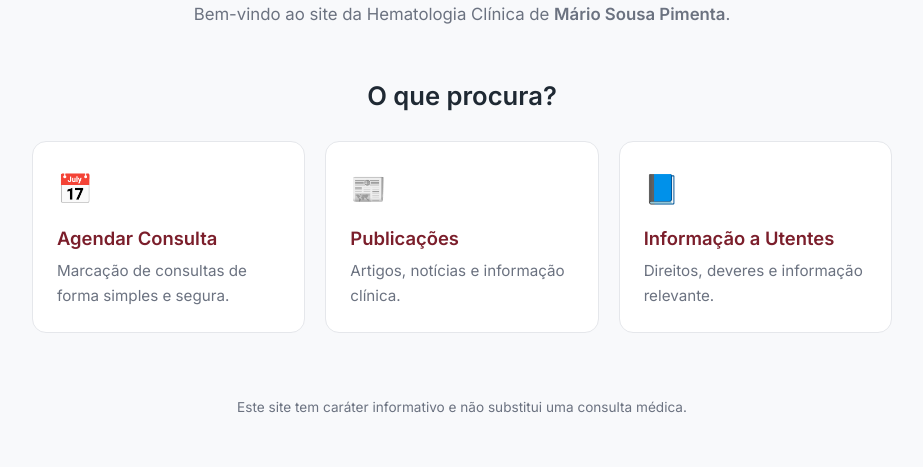
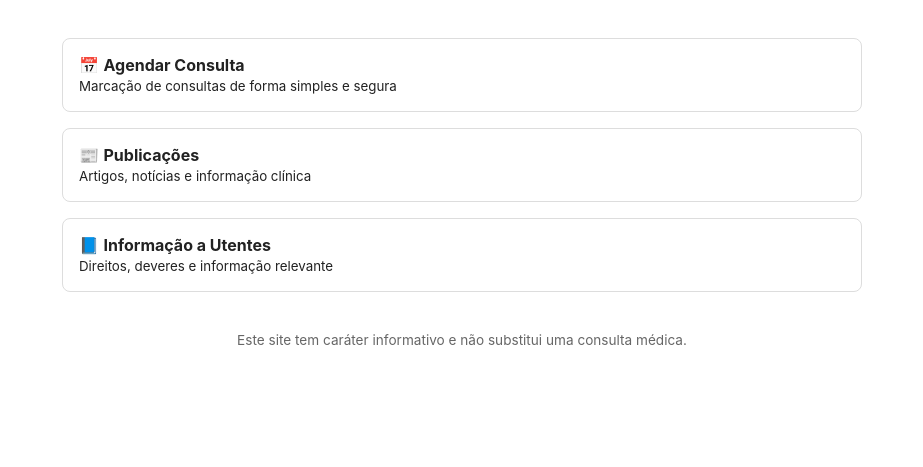
Before and after one commit to pepperheme/clinic-test, a plain HTML site: page index.html in a window 1280 px wide. Shown: the part 412-879 px from the top of the page, without its empty margins (178-1101 px from the left). After the commit the page ends 800 px from the top, so only its background shows below. Drawn offline with Linux system fonts and the light colour scheme.

Commit message:
update index.html

```diff
--- a/index.html
+++ b/index.html
@@ -4,108 +4,48 @@
   <meta charset="UTF-8">
   <title>Hematologia Clínica</title>
   <meta name="viewport" content="width=device-width, initial-scale=1">
-
-  <!-- Fonte moderna -->
-  <link href="https://fonts.googleapis.com/css2?family=Inter:wght@300;400;600&display=swap" rel="stylesheet">
-
   <style>
-    :root {
-      --primary: #7b1e2b;
-      --bg: #f8f9fb;
-      --card: #ffffff;
-      --text: #1f2933;
-      --muted: #6b7280;
+    body {
+      font-family: -apple-system, BlinkMacSystemFont, "Segoe UI", sans-serif;
+      margin: 0;
+      padding: 0;
+      background: #ffffff;
+      color: #222;
     }
-
-    * {
-      box-sizing: border-box;
+    main {
+      max-width: 800px;
+      margin: 0 auto;
+      padding: 40px 20px;
     }
-
-    body {
-      margin: 0;
-      font-family: "Inter", system-ui, sans-serif;
-      background: var(--bg);
-      color: var(--text);
-      line-height: 1.6;
-    }
-
-    main {
-      max-width: 900px;
-      margin: auto;
-      padding: 48px 20px;
-    }
-
     header {
       text-align: center;
-      margin-bottom: 48px;
+      margin-bottom: 40px;
     }
-
     header img {
       max-width: 260px;
       height: auto;
-      margin-bottom: 24px;
     }
-
-    header h1 {
-      margin: 0;
-      font-size: 2.4rem;
-      font-weight: 600;
+    h1 {
+      margin-top: 20px;
+      font-size: 2.2em;
     }
-
-    header p {
-      margin-top: 12px;
-      color: var(--muted);
-      font-size: 1.05rem;
-    }
-
-    section h2 {
-      font-size: 1.6rem;
-      margin-bottom: 24px;
-      text-align: center;
-    }
-
-    .cards {
-      display: grid;
-      grid-template-columns: repeat(auto-fit, minmax(260px, 1fr));
-      gap: 20px;
-    }
-
-    .card {
-      background: var(--card);
-      border-radius: 14px;
-      padding: 24px;
+    .cards a {
+      display: block;
+      border: 1px solid #ddd;
+      border-radius: 8px;
+      padding: 16px;
+      margin-bottom: 16px;
       text-decoration: none;
       color: inherit;
-      border: 1px solid #e5e7eb;
-      transition: transform 0.15s ease, box-shadow 0.15s ease;
     }
-
-    .card:hover {
-      transform: translateY(-4px);
-      box-shadow: 0 10px 24px rgba(0,0,0,0.06);
+    .cards a:hover {
+      background: #f7f7f7;
     }
-
-    .card span {
-      font-size: 1.8rem;
-    }
-
-    .card h3 {
-      margin: 12px 0 6px;
-      font-size: 1.15rem;
-      color: var(--primary);
-    }
-
-    .card p {
-      margin: 0;
-      font-size: 0.95rem;
-      color: var(--muted);
-    }
-
     footer {
-      margin-top: 64px;
+      margin-top: 40px;
+      font-size: 0.85em;
+      color: #666;
       text-align: center;
-      font-size: 0.85rem;
-      color: var(--muted);
     }
   </style>
 </head>
@@ -116,35 +56,24 @@
 <header>
   <img src="assets/logo.jpeg" alt="Mário Sousa Pimenta – Hematologia Clínica">
   <h1>Hematologia Clínica</h1>
-  <p>
-    Bem-vindo ao site da Hematologia Clínica de <strong>Mário Sousa Pimenta</strong>.
-  </p>
+  <p>Bem-vindo ao site da Hematologia Clínica de <strong>Mário Sousa Pimenta</strong>.</p>
 </header>
 
-<section>
-  <h2>O que procura?</h2>
+<section class="cards">
+  <a href="https://link-para-agendamento.com">
+    📅 <strong>Agendar Consulta</strong><br>
+    <small>Marcação de consultas de forma simples e segura</small>
+  </a>
 
-  <div class="cards">
+  <a href="publicacoes.md">
+    📰 <strong>Publicações</strong><br>
+    <small>Artigos, notícias e informação clínica</small>
+  </a>
 
-    <a class="card" href="https://link-para-agendamento.com">
-      <span>📅</span>
-      <h3>Agendar Consulta</h3>
-      <p>Marcação de consultas de forma simples e segura.</p>
-    </a>
-
-    <a class="card" href="publicacoes.md">
-      <span>📰</span>
-      <h3>Publicações</h3>
-      <p>Artigos, notícias e informação clínica.</p>
-    </a>
-
-    <a class="card" href="informacao-utentes/README.md">
-      <span>📘</span>
-      <h3>Informação a Utentes</h3>
-      <p>Direitos, deveres e informação relevante.</p>
-    </a>
-
-  </div>
+  <a href="informacao-utentes/README.md">
+    📘 <strong>Informação a Utentes</strong><br>
+    <small>Direitos, deveres e informação relevante</small>
+  </a>
 </section>
 
 <footer>
```
